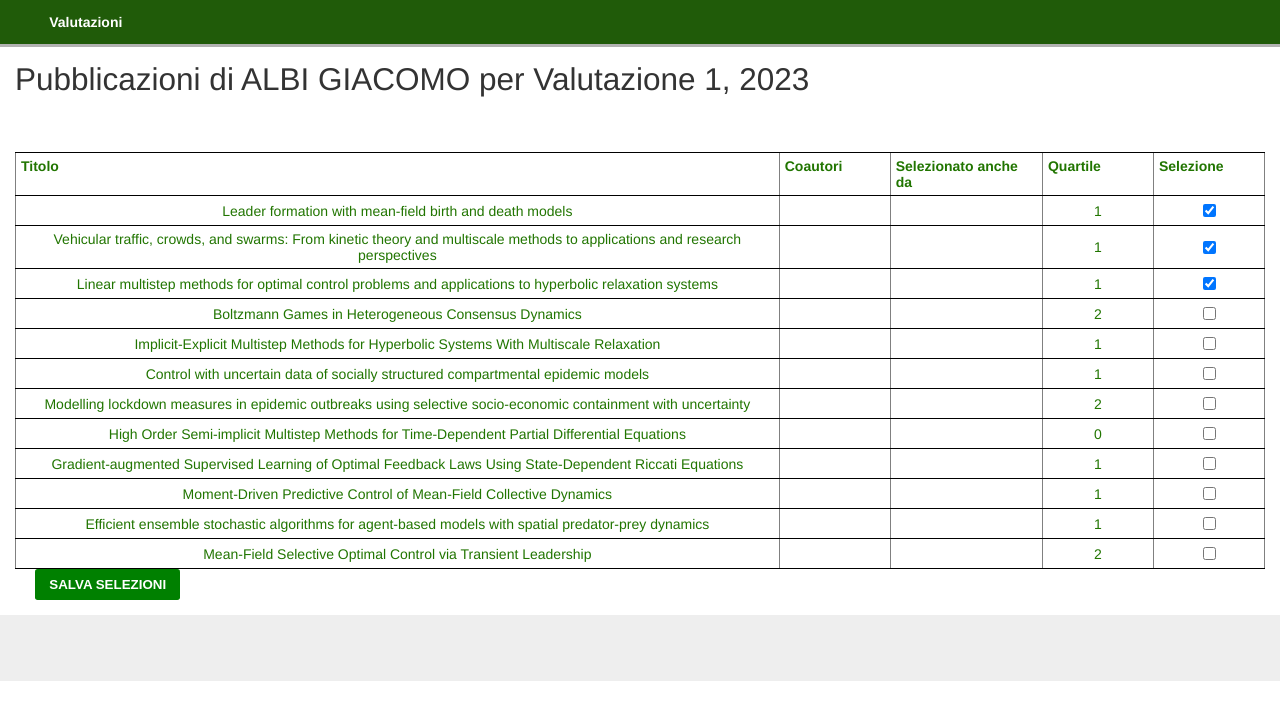
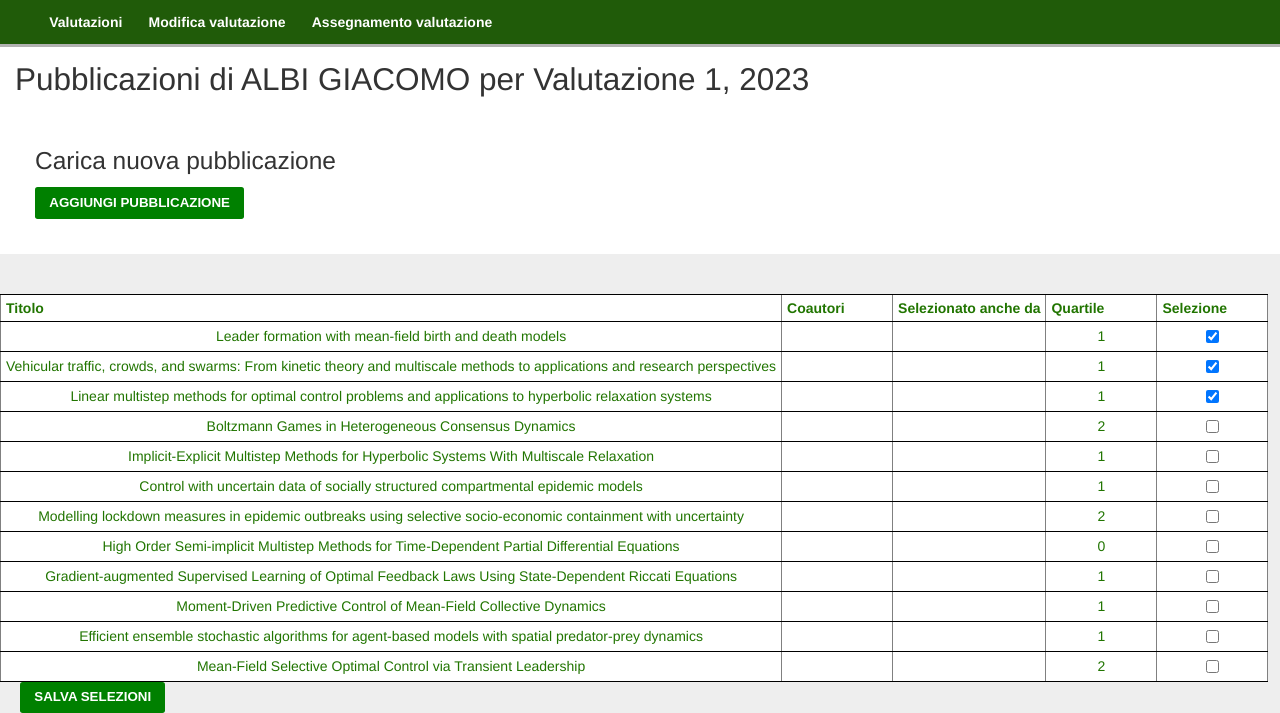
Before and after one commit to Hex-Zivi/Tesi, a Django app: a page that uses caricamentoDati/templates/base.html in a window 1280 px wide. Shown: the part 119-832 px from the top of the page. Before the commit the page ends 800 px from the top, so only its background shows below. Run offline with Django 3.2, Linux system fonts and the light colour scheme; data comes from the database, SQL or seed files in the repository; both versions use the stored data as it was after the commit.

Commit message:
Aggiungi pubblicazione
Aggiunta la possibilità di aggiungere nuove pubblicazioni scegliendo autori multipli.

```diff
--- a/caricamentoDati/templates/base.html
+++ b/caricamentoDati/templates/base.html
@@ -42,7 +42,14 @@
           <li>
             <a href="{% url 'valutazioni' %}">Valutazioni</a>
           </li>
-          <!-- Aggiungi altri link al menu se necessario -->
+          {% if valutazione.nome %}
+        <li>
+          <a href="{% url 'modifica_valutazione' valutazione.nome %}">Modifica valutazione</a>
+        </li>
+        <li>
+          <a href="{% url 'assegnamento' valutazione.nome %}">Assegnamento valutazione</a>
+        </li>
+      {% endif %}
         </ul>
       </div>
     </div>
--- a/caricamentoDati/templates/caricamentoDati/docente_pubblicazioni.html
+++ b/caricamentoDati/templates/caricamentoDati/docente_pubblicazioni.html
@@ -5,6 +5,18 @@ Vista pubblicazioni del docente
 {% block content %}
 <div class="main">
   <h1>Pubblicazioni di {{ docente.cognome_nome }} per {{ valutazione.nome }}, {{ valutazione.anno }}</h1>
+  <br/>
+  <div style="padding: 20px;">
+    <h2>Carica nuova pubblicazione</h2>
+
+
+    <form action="{% url 'aggiungi_pubblicazione_pagina' valutazione_nome=valutazione.nome caller='docente' docente=docente.codiceFiscale %}" method="post">
+      {% csrf_token %}
+      <button type="submit" class="btn">Aggiungi pubblicazione</button>
+    </form>
+
+  </div>
+</div>
   <div style="display: flex; padding-top: 40px;">
     <form id="selezioneForm" method="post" style="display: inline;" action="{% url 'salva_selezioni' valutazione.nome docente_codice_fiscale %}">
       {% csrf_token %}
--- a/caricamentoDati/urls.py
+++ b/caricamentoDati/urls.py
@@ -3,6 +3,7 @@ from . import views
 
 urlpatterns = [
     path('', views.valutazioni, name="valutazioni"),
+
     re_path(
         '^inserimento/(?P<anno>\d{4})/(?P<mese>\d{1,2})/$', views.valutazione_per_anno),
 
@@ -13,40 +14,38 @@ urlpatterns = [
 
     path('crea_valutazione/', views.crea_valutazione, name='crea_valutazione'),
 
-    path('cancella_valutazione/', views.cancella_valutazione_,
-         name='cancella_valutazione'),
+
     re_path('^cancella_valutazione/(?P<valutazione_nome>.*)/$',
             views.cancella_valutazione, name='cancella_valutazione'),
-
-
-
-    path('modifica_valutazione/', views.modifica_valutazione_,
-         name='modifica_valutazione'),
 
     re_path('^modifica_valutazione/(?P<valutazione_nome>.*)/$',
             views.modifica_valutazione, name="modifica_valutazione"),
 
-    path('cancella_pubblicazioni_tot/', views.cancella_pubblicazioni_tot_,
-         name='cancella_pubblicazioni_tot'),
+    re_path('^aggiungi_pubblicazione_pagina/(?P<valutazione_nome>.*)/(?P<caller>.*)/(?P<docente>.*)/$',
+            views.aggiungi_pubblicazione_pagina, name="aggiungi_pubblicazione_pagina"),
+
+    re_path('^aggiungi_pubblicazione/(?P<valutazione_nome>.*)/(?P<caller>.*)/(?P<docente>.*)/$',
+            views.aggiungi_pubblicazione, name="aggiungi_pubblicazione"),
 
     re_path('^cancella_pubblicazioni_tot/(?P<valutazione_nome>.*)/$', views.cancella_pubblicazioni_tot,
-         name='cancella_pubblicazioni_tot'),
+            name='cancella_pubblicazioni_tot'),
 
-     re_path('^cancella_pubblicazione_singola/(?P<valutazione_nome>.*)/(?P<pubblicazione_titolo>.*)/$', views.cancella_pubblicazione_singola,
-         name='cancella_pubblicazione_singola'),
+    re_path('^cancella_pubblicazione_singola/(?P<valutazione_nome>.*)/(?P<pubblicazione_titolo>.*)/$', views.cancella_pubblicazione_singola,
+            name='cancella_pubblicazione_singola'),
 
-     re_path('^assegnamento/(?P<valutazione_nome>.*)/$',
+    re_path('^assegnamento/(?P<valutazione_nome>.*)/$',
             views.assegnamento, name="assegnamento"),
 
-     re_path('^assegnamento_algoritmo/(?P<valutazione_nome>.*)/$',
+    re_path('^assegnamento_algoritmo/(?P<valutazione_nome>.*)/$',
             views.assegnamento_algoritmo, name="assegnamento_algoritmo"),
 
-     re_path('^azzera_assegnamento/(?P<valutazione_nome>.*)/$',
+    re_path('^azzera_assegnamento/(?P<valutazione_nome>.*)/$',
             views.azzera_assegnamento, name="azzera_assegnamento"),
 
-     re_path('^docente_pubblicazioni/(?P<valutazione_nome>.*)/(?P<docente_codice_fiscale>.*)/$',
+    re_path('^docente_pubblicazioni/(?P<valutazione_nome>.*)/(?P<docente_codice_fiscale>.*)/$',
             views.docente_pubblicazioni, name="docente_pubblicazioni"),
 
-     re_path('^salva_selezioni/(?P<valutazione_nome>.*)/(?P<docente_codice_fiscale>.*)/$',
+    re_path('^salva_selezioni/(?P<valutazione_nome>.*)/(?P<docente_codice_fiscale>.*)/$',
             views.salva_selezioni, name="salva_selezioni"),
+
 ]
--- a/caricamentoDati/views.py
+++ b/caricamentoDati/views.py
@@ -9,7 +9,7 @@ from django.http import HttpResponse
 
 from .models import *
 from django.db.models import Count
-from django.shortcuts import render
+from .forms import *
 
 
 from pdb import set_trace
@@ -122,15 +122,12 @@ def crea_valutazione(request):
     if request.method == "POST":
         nome = request.POST.get("nome")
         anno = request.POST.get("anno")
+        numero_pubblicazioni = request.POST.get("numero_pubblicazioni")
 
         nuova_valutazione = Valutazione(
-            nome=nome, anno=anno, dataCaricamento=datetime.date.today(), status="Vuota")
+            nome=nome, anno=anno, dataCaricamento=datetime.date.today(), status="Vuota", numeroPubblicazioni=numero_pubblicazioni)
         nuova_valutazione.save()
 
-    return redirect('valutazioni')
-
-
-def cancella_valutazione_(request):
     return redirect('valutazioni')
 
 
@@ -140,19 +137,16 @@ def cancella_valutazione(request, valutazione_nome):
     return redirect('valutazioni')
 
 
-def modifica_valutazione_(request):
-    return redirect('valutazioni')
-
-
 def modifica_valutazione(request, valutazione_nome):
     valutazione = Valutazione.objects.get(nome=valutazione_nome)
-    context = {'valutazione': valutazione, 'pubblicazioni': PubblicazionePresentata.objects.filter(
-        valutazione=valutazione).order_by('titolo')}
+    form = FormAggiungiPubblicazione()
+
+    context = {
+        'valutazione': valutazione,
+        'pubblicazioni': PubblicazionePresentata.objects.filter(valutazione=valutazione).order_by('titolo'),
+        'form_aggiungi_pubblicazione': form,
+    }
     return render(request, 'caricamentoDati/modifica.html', context)
-
-
-def cancella_pubblicazioni_tot_(request):
-    return redirect('modifica_valutazione')
 
 
 def cancella_pubblicazioni_tot(request, valutazione_nome):
@@ -170,6 +164,87 @@ def cancella_pubblicazione_singola(request, pubblicazione_titolo, valutazione_no
     return redirect('modifica_valutazione', valutazione)
 
 
+# ==================== AGGIUNTA PUBBLICAZIONE ====================
+def aggiungi_pubblicazione_pagina(request, valutazione_nome, caller, docente):
+    valutazione = Valutazione.objects.get(nome=valutazione_nome)
+    if docente != 'admin':
+        docente = Docente.objects.get(codiceFiscale=docente)
+        form = FormAggiungiPubblicazione(initial={'autori': [docente.codiceFiscale]})
+        context = {
+        'valutazione': valutazione,
+        'caller': caller,
+        'docente': docente.codiceFiscale,
+        'form_aggiungi_pubblicazione': form,
+    }
+    else:
+        form = FormAggiungiPubblicazione()
+        context = {
+            'valutazione': valutazione,
+            'caller': caller,
+            'docente': docente,
+            'form_aggiungi_pubblicazione': form,
+        }
+
+
+
+    return render(request, 'caricamentoDati/aggiungi_pubblicazione.html', context)
+
+
+def aggiungi_pubblicazione(request, valutazione_nome, caller, docente):
+    valutazione = Valutazione.objects.get(nome=valutazione_nome)
+    if docente != 'admin':
+        docente = Docente.objects.get(codiceFiscale=docente)
+        form = FormAggiungiPubblicazione(initial={'autori': [docente.codiceFiscale]})
+    else:
+        form = FormAggiungiPubblicazione()
+
+    if request.method == 'POST':
+        form = FormAggiungiPubblicazione(request.POST)
+        if form.is_valid():
+            handle = form.cleaned_data['handle']
+            titolo = form.cleaned_data['titolo']
+            anno_pubblicazione = form.cleaned_data['anno_pubblicazione']
+            miglior_quartile = form.cleaned_data['miglior_quartile']
+            issn_isbn = form.cleaned_data['issn_isbn']
+            doi = form.cleaned_data['doi']
+            tipologia_collezione = form.cleaned_data['tipologia_collezione']
+            titolo_rivista_atti = form.cleaned_data['titolo_rivista_atti']
+            indicizzato_scopus = form.cleaned_data['indicizzato_scopus']
+            numero_coautori_dip = len(form.cleaned_data['autori'])
+
+            nuova_pubblicazione = PubblicazionePresentata(handle=handle, valutazione=valutazione, titolo=titolo, anno_pubblicazione=anno_pubblicazione, miglior_quartile=miglior_quartile,
+                                                          issn_isbn=issn_isbn, doi=doi, tipologia_collezione=tipologia_collezione, titolo_rivista_atti=titolo_rivista_atti, indicizzato_scopus=indicizzato_scopus,
+                                                          num_coautori_dip=numero_coautori_dip)
+            nuova_pubblicazione.save()
+
+            for docente in form.cleaned_data['autori']:
+                nuova_relazione = RelazioneDocentePubblicazione(
+                    autore=docente, pubblicazione=nuova_pubblicazione)
+                nuova_relazione.save()
+
+            if caller == 'modifica':
+                return redirect('modifica_valutazione', valutazione)
+
+            elif caller == 'assegnamento':
+                return redirect('assegnamento', valutazione)
+
+            elif caller == 'docente':
+                return redirect('docente_pubblicazioni', valutazione.nome, docente.codiceFiscale)
+
+
+        else:
+            form = FormAggiungiPubblicazione(request.POST)
+
+    context = {
+        'valutazione': valutazione,
+        'caller': caller,
+        'docente': docente,
+        'form_aggiungi_pubblicazione': form,
+    }
+    return render(request, 'caricamentoDati/aggiungi_pubblicazione.html', context)
+
+
+# ===================== ASSEGNAMENTO ====================
 def assegnamento(request, valutazione_nome):
     valutazione = Valutazione.objects.get(nome=valutazione_nome)
     relazioni_docente_pubblicazione = RelazioneDocentePubblicazione.objects.filter(
@@ -272,7 +347,8 @@ def assegnamento_algoritmo(request, valutazione_nome):
 
     numero_selezioni_docente = {docente.pk: 0 for docente in docenti}
     for docente in docenti:
-        numero_selezioni_docente[docente.pk] = len(relazioni_docente_pubblicazione.filter(autore=docente, scelta=1))
+        numero_selezioni_docente[docente.pk] = len(
+            relazioni_docente_pubblicazione.filter(autore=docente, scelta=1))
 
     numero_coautori_possibili_pubblicazione = {}
 
@@ -373,6 +449,9 @@ def assegnamento_algoritmo(request, valutazione_nome):
     for docente in docenti:
         print(docente)
 
+    valutazione.status = "Assegnamento calcolato"
+    valutazione.save()
+
     return redirect('assegnamento', valutazione)
 
 
@@ -384,6 +463,9 @@ def azzera_assegnamento(request, valutazione_nome):
     for relazione in relazioni_docente_pubblicazione:
         relazione.scelta = 0
         relazione.save()
+
+    valutazione.status = "Pubblicazioni caricate"
+    valutazione.save()
 
     return redirect('assegnamento', valutazione)
 
@@ -423,17 +505,20 @@ def salva_selezioni(request, valutazione_nome, docente_codice_fiscale):
     valutazione = Valutazione.objects.get(nome=valutazione_nome)
     docente = Docente.objects.get(codiceFiscale=docente_codice_fiscale)
 
-    #set_trace()
+    # set_trace()
 
     if request.method == 'POST':
-        titoli_pubblicazioni_selezionate = request.POST.getlist('titolo_pubblicazione[]')
-        selezioni_pubblicazioni = request.POST.getlist('selezione_pubblicazione[]')
+        titoli_pubblicazioni_selezionate = request.POST.getlist(
+            'titolo_pubblicazione[]')
+        selezioni_pubblicazioni = request.POST.getlist(
+            'selezione_pubblicazione[]')
 
         relazioni_docente_pubblicazione = RelazioneDocentePubblicazione.objects.filter(
             pubblicazione__valutazione=valutazione, autore=docente)
 
         for titolo_pubblicazione, selezione in zip(titoli_pubblicazioni_selezionate, selezioni_pubblicazioni):
-            relazione = relazioni_docente_pubblicazione.get(pubblicazione__titolo=titolo_pubblicazione)
+            relazione = relazioni_docente_pubblicazione.get(
+                pubblicazione__titolo=titolo_pubblicazione)
 
             if selezione:
                 relazione.scelta = 1
```
Also changed, not shown: caricamentoDati/forms.py (added, +21 -0 lines), caricamentoDati/templates/caricamentoDati/aggiungi_pubblicazione.html (added, +17 -0 lines), caricamentoDati/templates/caricamentoDati/assegnamento.html (+11 -0 lines), caricamentoDati/templates/caricamentoDati/modifica.html (+13 -1 lines), caricamentoDati/templates/caricamentoDati/valutazioni.html (+7 -1 lines), db.sqlite3.
